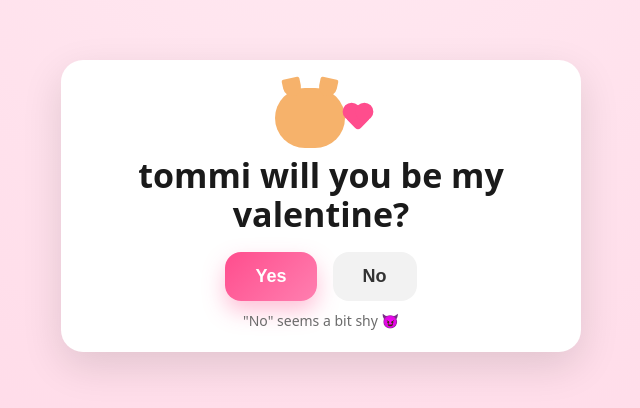
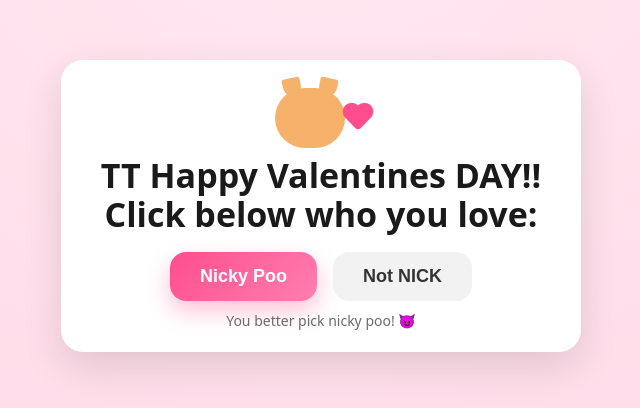
Before and after one commit to nrebb/valentine, a plain HTML site: page index.html in a window 1280 px wide. Shown: the part 194-602 px from the top of the page, without its empty margins (319-959 px from the left). Drawn offline with Linux system fonts and the light colour scheme.

Commit message:
Add files via upload

```diff
--- a/index.html
+++ b/index.html
@@ -19,23 +19,23 @@
       </div>
 
       <h1 class="title">
-        <span id="name">tommi</span> will you be my valentine?
+        <span id="name">TT</span> Happy Valentines DAY!! Click below who you love:
       </h1>
 
       <div id="questionArea">
         <div class="buttons">
-          <button id="yesBtn" class="btn yes" type="button">Yes</button>
+          <button id="yesBtn" class="btn yes" type="button">Nicky Poo</button>
 
           <div class="noArea">
-            <button id="noBtn" class="btn no" type="button">No</button>
+            <button id="noBtn" class="btn no" type="button">Not NICK</button>
           </div>
         </div>
 
-        <p id="hint" class="hint">"No" seems a bit shy 😈</p>
+        <p id="hint" class="hint">You better pick nicky poo! 😈</p>
       </div>
 
       <div id="yayArea" class="yay hidden">
-        <h2 class="yayTitle">YAY! 🎉</h2>
+        <h2 class="yayTitle">Good answer... Go into the coat closet and find a note.. 🎉</h2>
         <img id="yayImg" class="yayImg" src="yay.jpg" alt="Celebration" />
       </div>
 
```
Also changed, not shown: yay.jpg (added).
